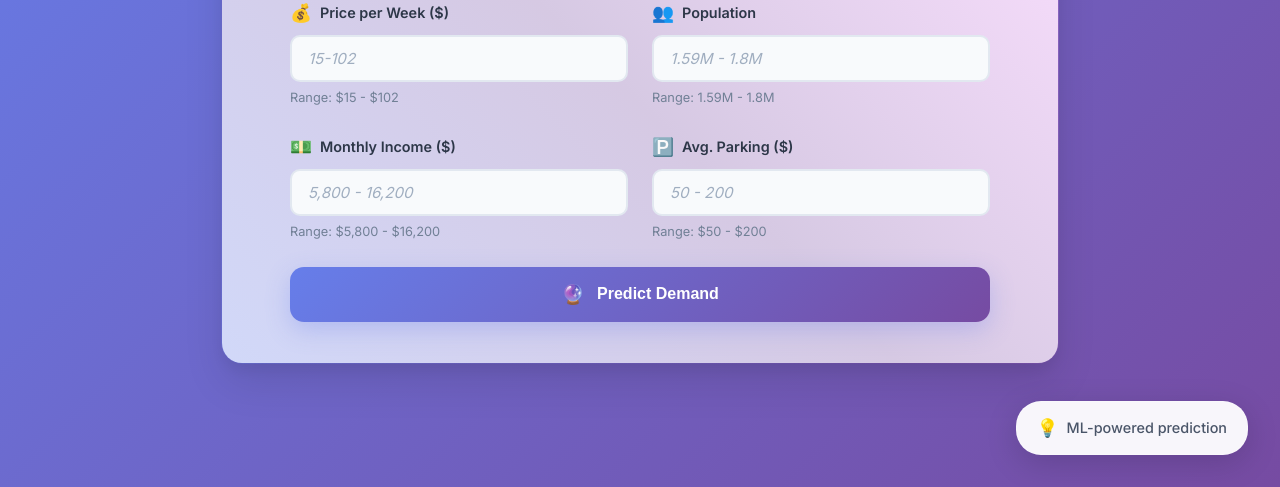
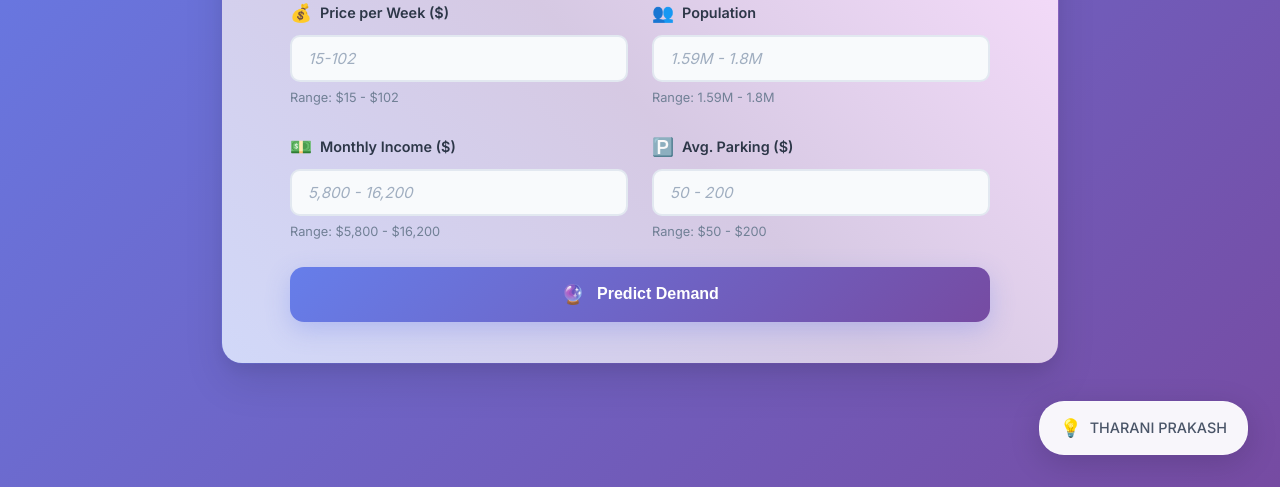
Before and after one commit to tharani-2006/Uber_ride_predictor, a Flask app: page / in a window 1280 px wide. Shown: the part 313-800 px from the top of the page. Run offline with Flask 3, Linux system fonts and the light colour scheme; parts of the project's set-up code (start-up, migrations or seed data) failed here and were passed over.

Commit message:
Name changed

```diff
--- a/templates/index.html
+++ b/templates/index.html
@@ -117,7 +117,7 @@
         <div class="floating-info">
             <div class="info-badge">
                 <span class="info-icon">💡</span>
-                <span>ML-powered prediction</span>
+                <span>THARANI PRAKASH</span>
             </div>
         </div>
     </div>
```
